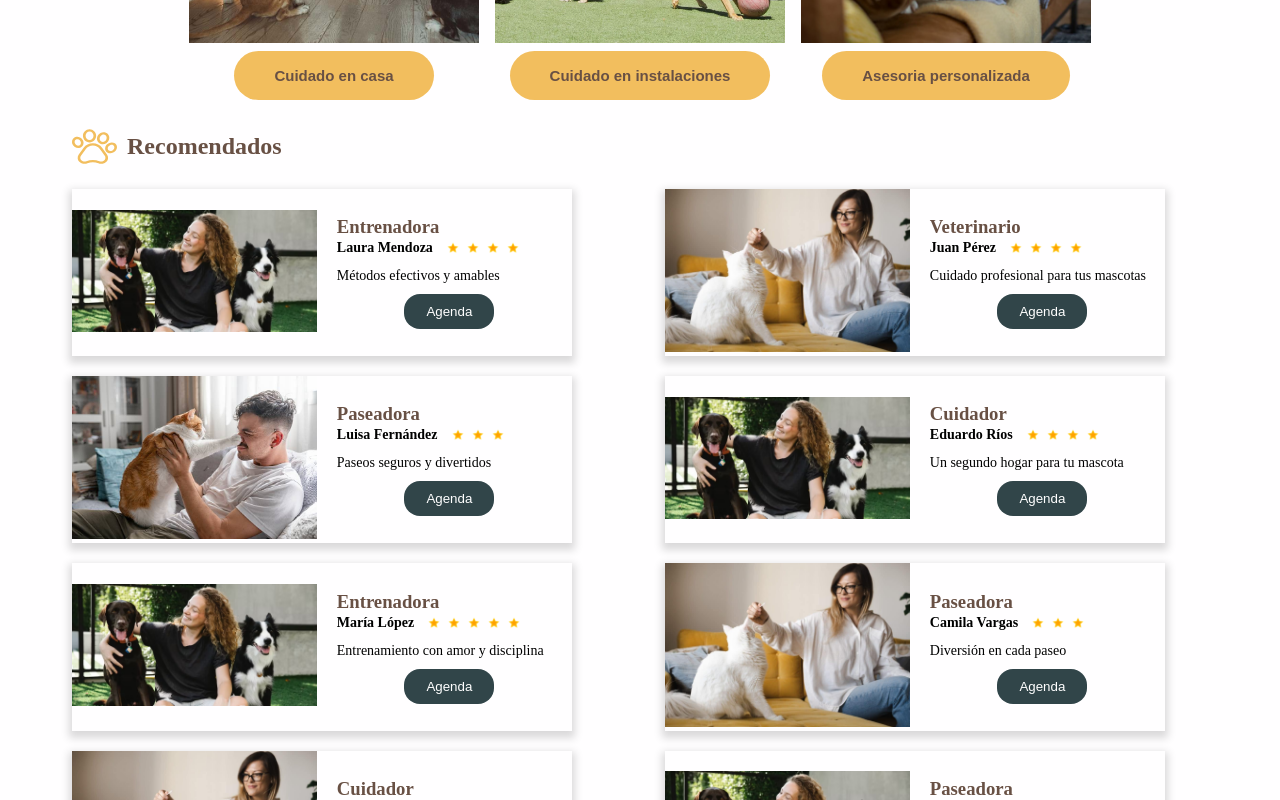
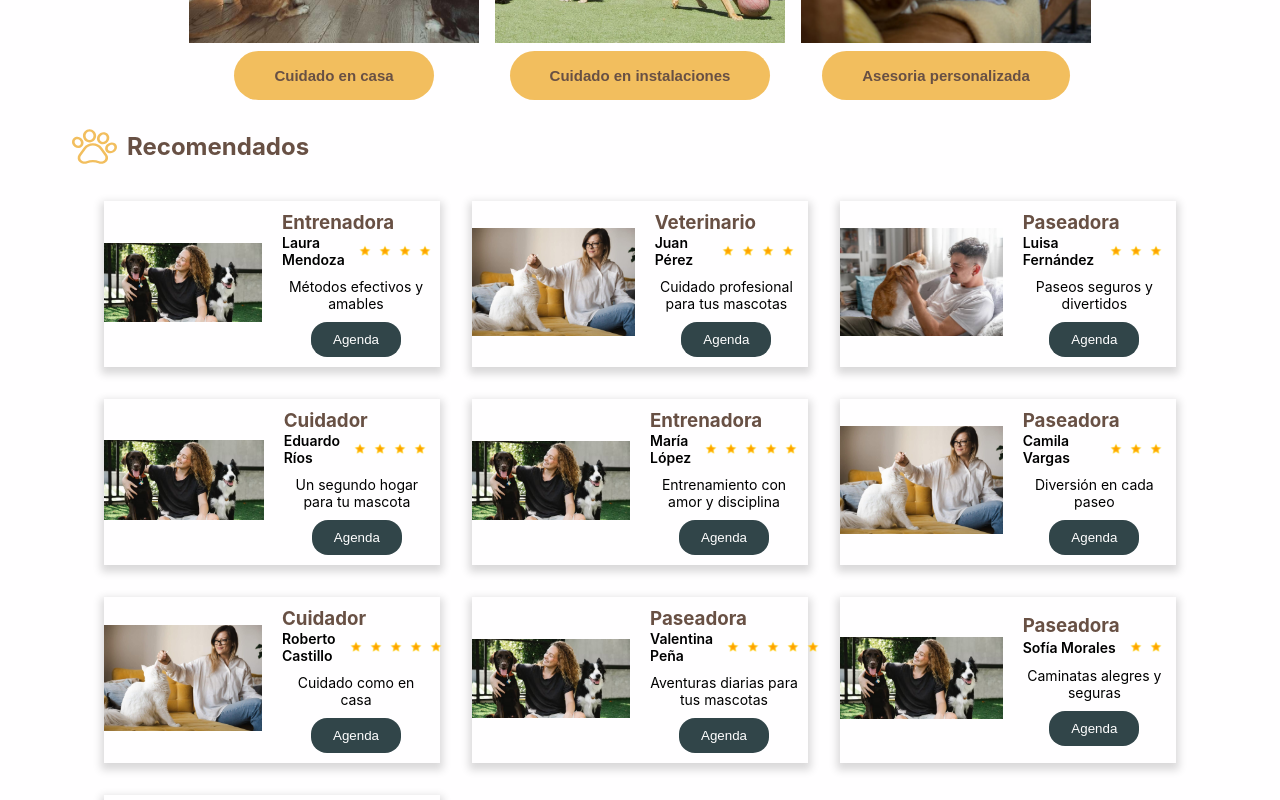
Before and after one commit to robertojvi/DigitalHouse-ProyectoIntegrador-Team1-PetCare, a React (Vite) app: page / in a window 1280 px wide. Shown: the part 1180-1980 px from the top of the page. Built offline with nearby package versions, Linux system fonts and the light colour scheme.

Commit message:
feat: add grid layout and global styles for improved responsiveness and structure

```diff
--- a/src/App.jsx
+++ b/src/App.jsx
@@ -2,6 +2,7 @@
 import { Routes, Route } from "react-router-dom";
 // Styles
 import "./styles/common/app.css";
+import "./styles/GlobalStyles.css";
 
 // Components
 import Layout from "./layouts/Layout";
@@ -10,7 +11,7 @@ import Admin from "./pages/Admin";
 import ServiceDetail from "./pages/ServiceDetail";
 import ServiceGallery from "./pages/ServiceGallery";
 import { AuthProvider } from "./auth/AuthContext";
-import { GlobalStyles } from './styles/GlobalStyles';
+
 /**
  * Main application component that handles routing
  * Uses React Router for navigation
@@ -21,16 +22,12 @@ import { GlobalStyles } from './styles/GlobalStyles';
 function App() {
 	return (
 		<AuthProvider>
-			<GlobalStyles />
 			<Routes>
 				{/* Padre de las rutas anidadas */}
 				<Route path="/" element={<Layout />}>
 					{/* Rutas anidadas hijas */}
 					<Route path="/" element={<Home />} />
-					<Route
-						path="/administracion"
-						element={<Admin />}
-					/>
+					<Route path="/administracion" element={<Admin />} />
 					<Route path="/service/:id" element={<ServiceDetail />} />
 					<Route path="/gallery" element={<ServiceGallery />} />
 
@@ -41,9 +38,7 @@ function App() {
 					<Route
 						path="*"
 						element={
-							<h1 className="mainContainer">
-								Page not found - Error 404
-							</h1>
+							<h1 className="mainContainer">Page not found - Error 404</h1>
 						}
 					/>
 				</Route>
--- a/src/components/GridComponent.jsx
+++ b/src/components/GridComponent.jsx
@@ -1,10 +1,8 @@
-
-import React, { useEffect, useState } from 'react'
-import { ServiceCard } from './cards/ServiceCard'
-import { GridContainer } from './styled-components/GridComponent.styles';
+import React, { useEffect, useState } from "react";
+import { ServiceCard } from "./cards/ServiceCard";
+import "../styles/GridComponent.css";
 
 export const GridComponent = () => {
-
 	const [profiles, setProfiles] = useState([]);
 	const getRandomItems = (array, count) => {
 		const shuffled = array.sort(() => 0.5 - Math.random()); // Mezcla el array
@@ -12,18 +10,17 @@ export const GridComponent = () => {
 	};
 
 	useEffect(() => {
-    fetch('/data/profiles.json')
-      .then(response => response.json())
-      .then(data => {
-        setProfiles(getRandomItems(data, 10))
+		fetch("/data/profiles.json")
+			.then((response) => response.json())
+			.then((data) => {
+				setProfiles(getRandomItems(data, 10));
 			})
-      .catch(error => console.error('Error loading profiles:', error));
+			.catch((error) => console.error("Error loading profiles:", error));
 	}, []);
 
-
 	return (
-    <GridContainer>
-      {profiles.map(profile => (
+		<div className="grid-container">
+			{profiles.map((profile) => (
 				<ServiceCard
 					key={profile.id}
 					name={profile.name}
@@ -33,6 +30,6 @@ export const GridComponent = () => {
 					excerpt={profile.excerpt}
 				/>
 			))}
-    </GridContainer>
-  )
-}
+		</div>
+	);
+};
--- /dev/null
+++ b/src/styles/GlobalStyles.css
@@ -0,0 +1,18 @@
+* {
+    margin: 0;
+    padding: 0;
+    box-sizing: border-box;
+}
+
+body {
+    font-family: -apple-system, BlinkMacSystemFont, 'Segoe UI', 'Roboto', 'Oxygen',
+        'Ubuntu', 'Cantarell', 'Fira Sans', 'Droid Sans', 'Helvetica Neue',
+        sans-serif;
+    -webkit-font-smoothing: antialiased;
+    -moz-osx-font-smoothing: grayscale;
+}
+
+a {
+    text-decoration: none;
+    color: inherit;
+}
--- /dev/null
+++ b/src/styles/GridComponent.css
@@ -0,0 +1,15 @@
+.grid-container {
+    display: grid;
+    grid-template-columns: repeat(auto-fill, minmax(300px, 1fr));
+    gap: 2rem;
+    padding: 2rem;
+    max-width: 1200px;
+    margin: 0 auto;
+}
+
+@media (max-width: 768px) {
+    .grid-container {
+        grid-template-columns: 1fr;
+        padding: 1rem;
+    }
+}
```
Also changed, not shown: 1 other file (tests, documents, lock files or other folders). Lines whose indentation alone changed are shown as unchanged.
